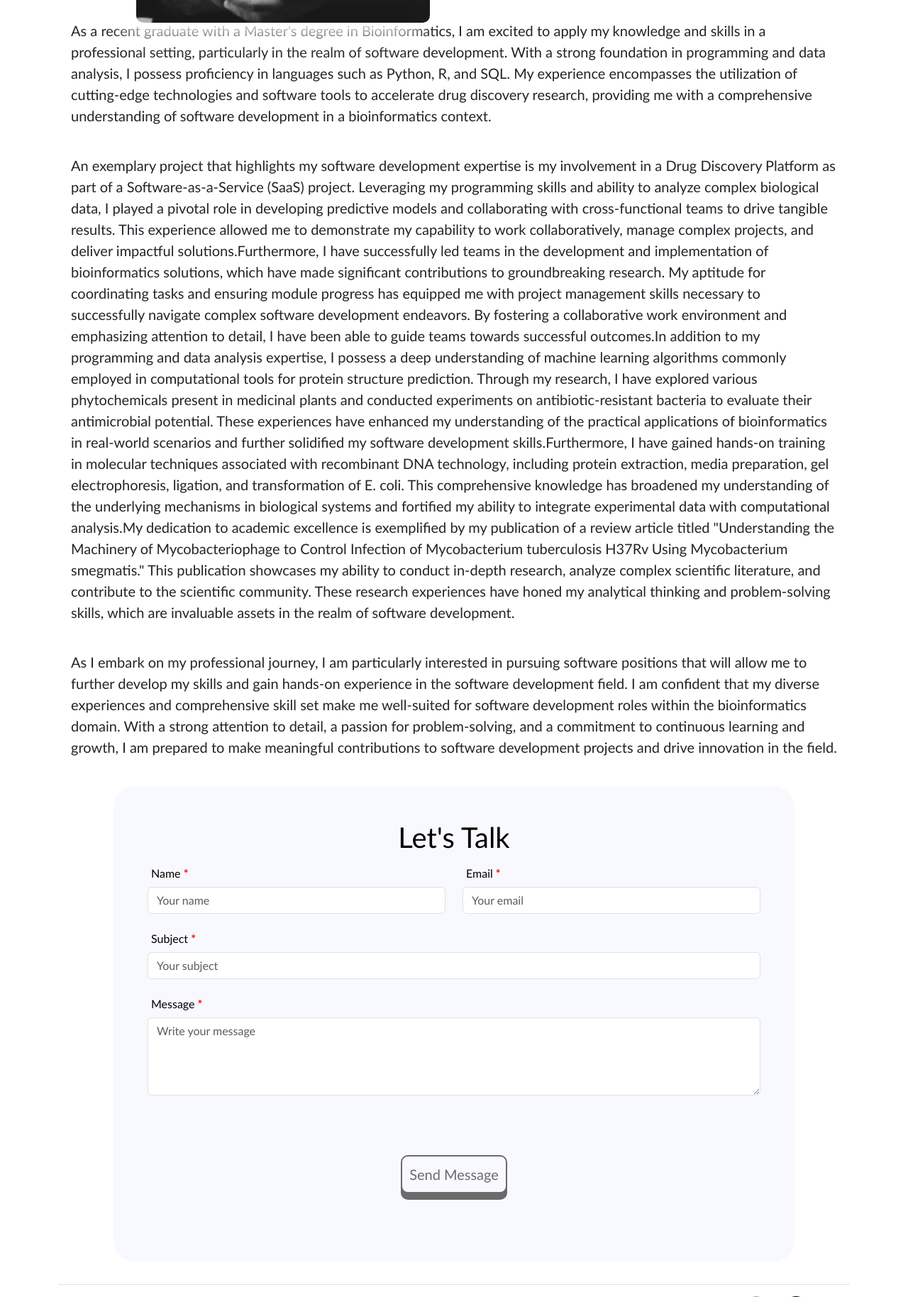
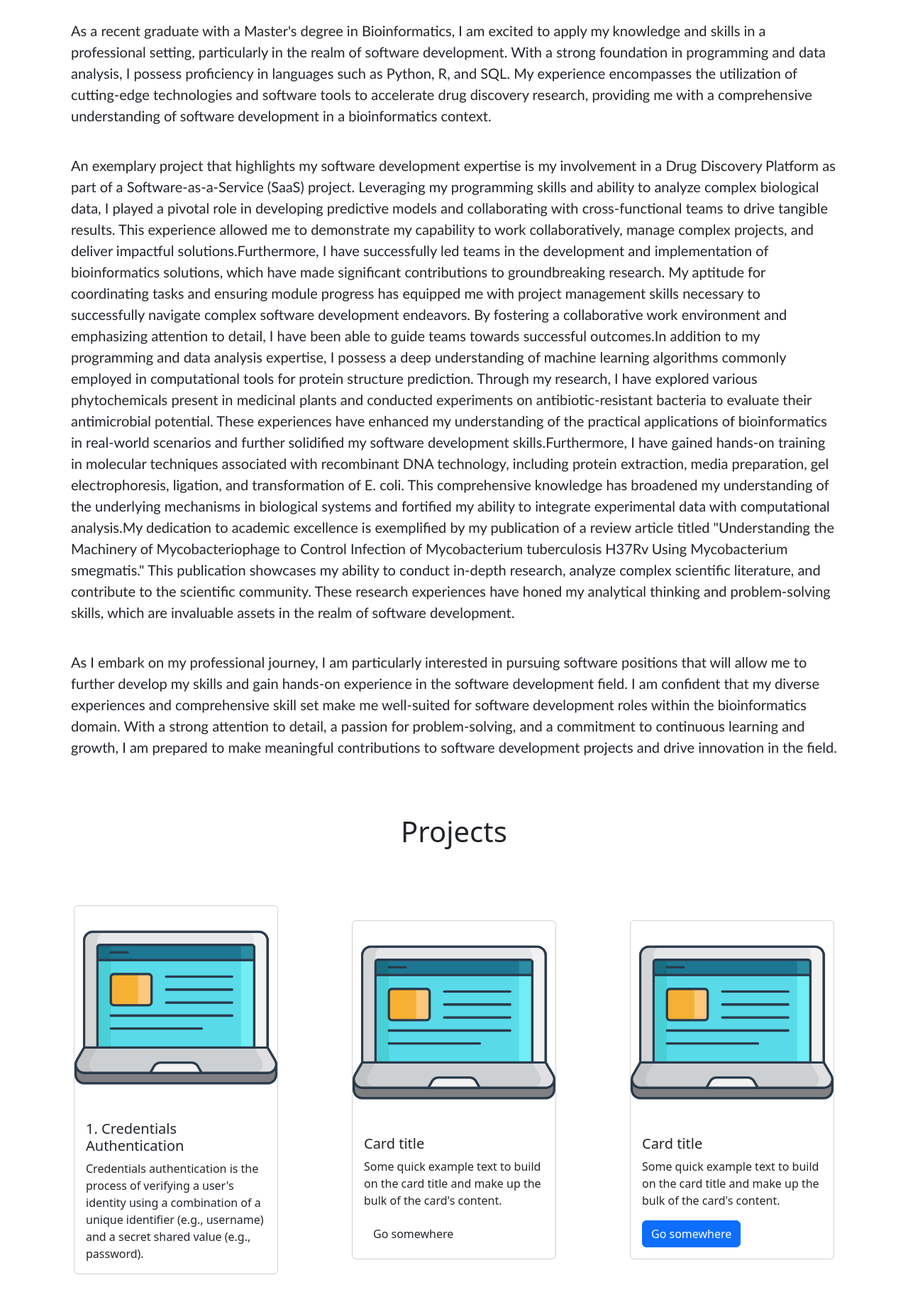
Before and after one commit to ManaasGupta/portfolio_website, a Flask app: page / in a window 1280 px wide. Shown: the part 880-2708 px from the top of the page at 71% size. Run offline with Flask 3, Linux system fonts and the light colour scheme; some libraries are stand-ins or nearby versions.

Commit message:
added First Project

```diff
--- a/app.py
+++ b/app.py
@@ -5,6 +5,9 @@ import os
 from flask import Flask,render_template,request,url_for,redirect
 from datetime import date
 import calendar
+import logging
+
+import hashlib
 app = Flask(__name__,template_folder='templates')
 
 
@@ -16,23 +19,6 @@ lh_user=os.getenv("LOCAL_USER")
 
 connection_string=f"mysql+mysqlconnector://{lh_user}:{lh_password}@{lh_host}:{lh_port}/{lh_database}"
 lh_engine=create_engine(connection_string,echo=True)
-
-
-def get_data(sql_string:str):
-    lh_host=os.getenv("LOCAL_HOST")
-    lh_password=os.getenv("LOCAL_PASSWORD")
-    lh_database=os.getenv("LOCAL_DATABASE")
-    lh_port=os.getenv("LOCAL_PORT")
-    lh_user=os.getenv("LOCAL_USER")
-    eng_string=f"mysql+mysqlconnector://{lh_user}:{lh_password}@{lh_host}:{lh_port}/{lh_database}"
-    engine=create_engine(eng_string,echo=True)
-
-    # email=str(input("Enter Email: "))
-    # password=str(input("Enter Password: "))
-    with engine.connect() as conn:
-        result = conn.execute(text(sql_string))
-        result_dict=result.mappings().all()
-    return result_dict
 
 def get_database_page():
     return render_template("database.html")
@@ -68,6 +54,7 @@ def login():
                 adminstring=os.getenv("ADMIN_STRING")
                 login_deatils=conn.execute(text(adminstring))
                 login_deatails_dict=login_deatils.mappings().all()
+                conn.close()
                 if (login_deatails_dict[0]['email']==email) and (login_deatails_dict[0]['password']==password):
                     return redirect(url_for('get_database'))
                 else:
@@ -92,19 +79,88 @@ def get_database():
                     result = conn.execute(text(sql_query))
                     result_dict=result.mappings().all()
                     keys = list(result_dict[0].keys())
+                    conn.close()
                     return render_template("database.html",data=result_dict,keys=keys)
             except Exception as e:
                 error=e
                 return render_template("database.html",data=error)
     return render_template("database.html")
 
-@app.route("/login")
+@app.route("/login",methods=['GET','POST'])
 def user_login():
+    if request.method == 'POST':
+        lh_host = os.getenv("LOCAL_HOST")
+        lh_password = os.getenv("LOCAL_PASSWORD")
+        lh_database = os.getenv("LOCAL_DATABASE")
+        lh_port = os.getenv("LOCAL_PORT")
+        lh_user = os.getenv("LOCAL_USER")
+        connection_string = f"mysql+mysqlconnector://{lh_user}:{lh_password}@{lh_host}:{lh_port}/{lh_database}"
+        email = str(request.form.get('user_email'))
+        user_password = str(request.form.get('user_password'))
+        lh_engine = create_engine(connection_string, echo=True)
+        with lh_engine.connect() as conn:
+            conn.execute(text("use query;"))
+            login_details = conn.execute(text("SELECT * FROM valid_users;"))
+            login_details_dict = login_details.mappings().all()
+
+            login_successful = False  # Boolean flag to track login success
+
+            for row in login_details_dict:
+                try:
+                    if (row["email"] == email) and (row['hashed_password'] == hashlib.md5(user_password.encode()).hexdigest()):
+                        login_successful = True
+                        print("Login Successful")
+                        return render_template("index.html")
+                except Exception as e:
+                    logging.error(f"Error occurred during database insertion: {e}")
+                    msg = "An error occurred while processing your sign-in request. Please try again later."
+                    return render_template("register.html", msg=msg)
+
+            if not login_successful:
+                msg = "Credentials does not match our records"
+                return render_template("user_login.html", msg=msg)
     return render_template("user_login.html")
 
-@app.route("/register")
+@app.route("/register",methods=['GET','POST'])
 def user_register():
+    if request.method=='POST':
+        lh_host=os.getenv("LOCAL_HOST")
+        lh_password=os.getenv("LOCAL_PASSWORD")
+        lh_database=os.getenv("LOCAL_DATABASE")
+        lh_port=os.getenv("LOCAL_PORT")
+        lh_user=os.getenv("LOCAL_USER")
+        connection_string=f"mysql+mysqlconnector://{lh_user}:{lh_password}@{lh_host}:{lh_port}/{lh_database}"
+        lh_engine=create_engine(connection_string,echo=True)
+        first_name=str(request.form['first'])
+        last_name=str(request.form['last'])
+        email = str(request.form.get('user_email'))
+        user_password = str(request.form.get('user_password'))
+        confirm_password = str(request.form.get('confirm_password'))
+        date_of_creation=date.today()
+        day=date_of_creation.day
+        month=date_of_creation.month
+        year=date_of_creation.year
+        month_name=calendar.month_abbr[month]
+        month_name=month_name.upper()
+        print("Email:", email)
+        print("User Password:", user_password)
+        print("Confirm Password:", confirm_password)
+        if user_password == confirm_password:
+            hashed_password = hashlib.md5(user_password.encode()).hexdigest()
+            try:
+                with lh_engine.connect() as conn:
+                    conn.execute(text("use query;"))
+                    conn.execute(text("INSERT INTO valid_users(first_name, last_name, email, hashed_password, date_of_creation, day, month, year, month_name) VALUES (:first_name, :last_name, :email, :hashed_password, :date_of_creation, :day, :month, :year, :month_name);"), {"first_name": first_name, "last_name": last_name, "email": email, "hashed_password": hashed_password, 'date_of_creation': date_of_creation, 'day': day, 'month': month, 'year': year, 'month_name': month_name})
+                    conn.commit()
+                return render_template("register.html")
+            except Exception as e:
+                logging.error(f"Error occurred during database insertion: {e}")
+                msg = "An error occurred while processing your registration. Please try again later."
+                return render_template("register.html", msg=msg)
+        else:
+            msg = "Passwords do not match"
+            return render_template("register.html", msg=msg)
+
     return render_template("register.html")
-
 if __name__ == '__main__':
     app.run(debug=True)
--- a/static/style.css
+++ b/static/style.css
@@ -76,8 +76,8 @@ main {
   align-items: center;
   display: flex;
   transition: 0.5s;
-  height: 100%;
   width: 100%;
+  height: 90%;
   object-fit: cover;
 }
 .col2 {
@@ -245,3 +245,17 @@ img:hover {
 .text_format{
   font-family:'Trebuchet MS', 'Lucida Sans Unicode', 'Lucida Grande', 'Lucida Sans';
 }
+.projects{
+  display: flex;
+}
+.project > h1{
+  text-align: center;
+  margin:2em 0;
+}
+.cards{
+  display: flex;
+  /* flex-wrap: wrap; */
+  flex-direction: row;
+  justify-content: space-evenly;
+  align-items: center;
+}
--- a/templates/index.html
+++ b/templates/index.html
@@ -81,6 +81,7 @@
             <!-- <img src="static\logo.png" alt="LOGO" class="logo"> -->
             <a class="header" href="#body"> Home </a>
             <a class="header" href="#about"> About Me </a>
+            <a class="header" href="#projects"> Project </a>
             <a class="header" href="#contact"> Contact Me </a>
             <input type="button" value="Dark Mode" onclick="darkMode()" class="header bt">
         </header>
@@ -111,15 +112,20 @@
             </div>
         </main>
     </div>
-    <div class="about lead" id="about" style="font-family:'Trebuchet MS', 'Lucida Sans Unicode', 'Lucida Grande', 'Lucida Sans';">
-        <h1 style="text-align: center; margin-top: 0.5em; font-family:'Trebuchet MS', 'Lucida Sans Unicode', 'Lucida Grande', 'Lucida Sans';">About Me</h1>
-        <p class="text_format">As a recent graduate with a Master's degree in Bioinformatics, I am excited to apply my knowledge and skills
+    <div class="about lead" id="about"
+        style="font-family:'Trebuchet MS', 'Lucida Sans Unicode', 'Lucida Grande', 'Lucida Sans';">
+        <h1
+            style="text-align: center; margin-top: 0.5em; font-family:'Trebuchet MS', 'Lucida Sans Unicode', 'Lucida Grande', 'Lucida Sans';">
+            About Me</h1>
+        <p class="text_format">As a recent graduate with a Master's degree in Bioinformatics, I am excited to apply my
+            knowledge and skills
             in a professional setting, particularly in the realm of software development. With a strong foundation in
             programming and data analysis, I possess proficiency in languages such as Python, R, and SQL. My experience
             encompasses the utilization of cutting-edge technologies and software tools to accelerate drug discovery
             research, providing me with a comprehensive understanding of software development in a bioinformatics
             context.</p>
-        <p class="text_format">An exemplary project that highlights my software development expertise is my involvement in a Drug Discovery
+        <p class="text_format">An exemplary project that highlights my software development expertise is my involvement
+            in a Drug Discovery
             Platform as part of a Software-as-a-Service (SaaS) project. Leveraging my programming skills and ability to
             analyze complex biological data, I played a pivotal role in developing predictive models and collaborating
             with cross-functional teams to drive tangible results. This experience allowed me to demonstrate my
@@ -144,12 +150,44 @@
             complex scientific literature, and contribute to the scientific community. These research experiences have
             honed my analytical thinking and problem-solving skills, which are invaluable assets in the realm of
             software development.</p>
-        <p class="text_format">As I embark on my professional journey, I am particularly interested in pursuing software positions that will
+        <p class="text_format">As I embark on my professional journey, I am particularly interested in pursuing software
+            positions that will
             allow me to further develop my skills and gain hands-on experience in the software development field. I am
             confident that my diverse experiences and comprehensive skill set make me well-suited for software
             development roles within the bioinformatics domain. With a strong attention to detail, a passion for
             problem-solving, and a commitment to continuous learning and growth, I am prepared to make meaningful
             contributions to software development projects and drive innovation in the field.</p>
+    </div>
+    <div class="project" id="projects">
+        <h1>Projects </h1>
+        <div class="cards">
+            <div class="card poster" style="width: 18rem;">
+                <a href="{{url_for('user_login')}}"><img class="card-img-top login" src="static\login.png" alt="Card image cap"></a>
+                <div class="card-body">
+                    <h5 class="card-title">1. Credentials Authentication</h5>
+                    <p class="card-text">Credentials authentication is the process of verifying a user's identity using a combination of a unique identifier (e.g., username) and a secret shared value (e.g., password).</p>
+
+                </div>
+            </div>
+            <div class="card poster" style="width: 18rem;">
+                <img class="card-img-top" src="static\login.png" alt="Card image cap">
+                <div class="card-body">
+                    <h5 class="card-title">Card title</h5>
+                    <p class="card-text">Some quick example text to build on the card title and make up the bulk of the
+                        card's content.</p>
+                    <a href="{{url_for('user_login')}}" class="btn btn-drak">Go somewhere</a>
+                </div>
+            </div>
+            <div class="card poster" style="width: 18rem;">
+                <img class="card-img-top" src="static\login.png" alt="Card image cap">
+                <div class="card-body">
+                    <h5 class="card-title">Card title</h5>
+                    <p class="card-text">Some quick example text to build on the card title and make up the bulk of the
+                        card's content.</p>
+                    <a href="{{url_for('user_login')}}" class="btn btn-primary">Go somewhere</a>
+                </div>
+            </div>
+        </div>
     </div>
     <div class="form h-100 contact-wrap p-5 contact text_format" id="contact">
         <h1 class="text-center">Let's Talk </h1>
```
Also changed, not shown: database.py (+19 -30 lines), static/user_login.css (+16 -0 lines), templates/register.html (+7 -6 lines), templates/user_login.html (+6 -4 lines), user_table.sql (added, +50 -0 lines), static/login.png (added), 2 other files.
